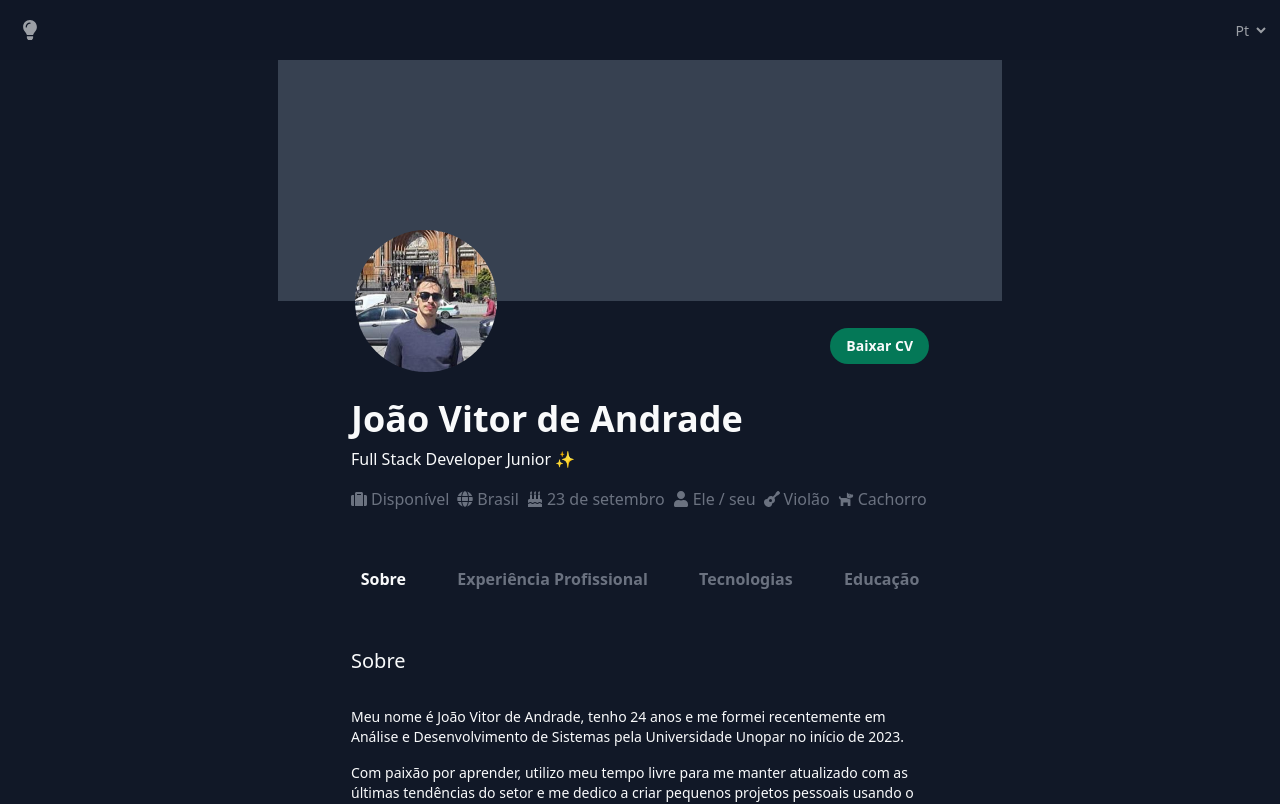
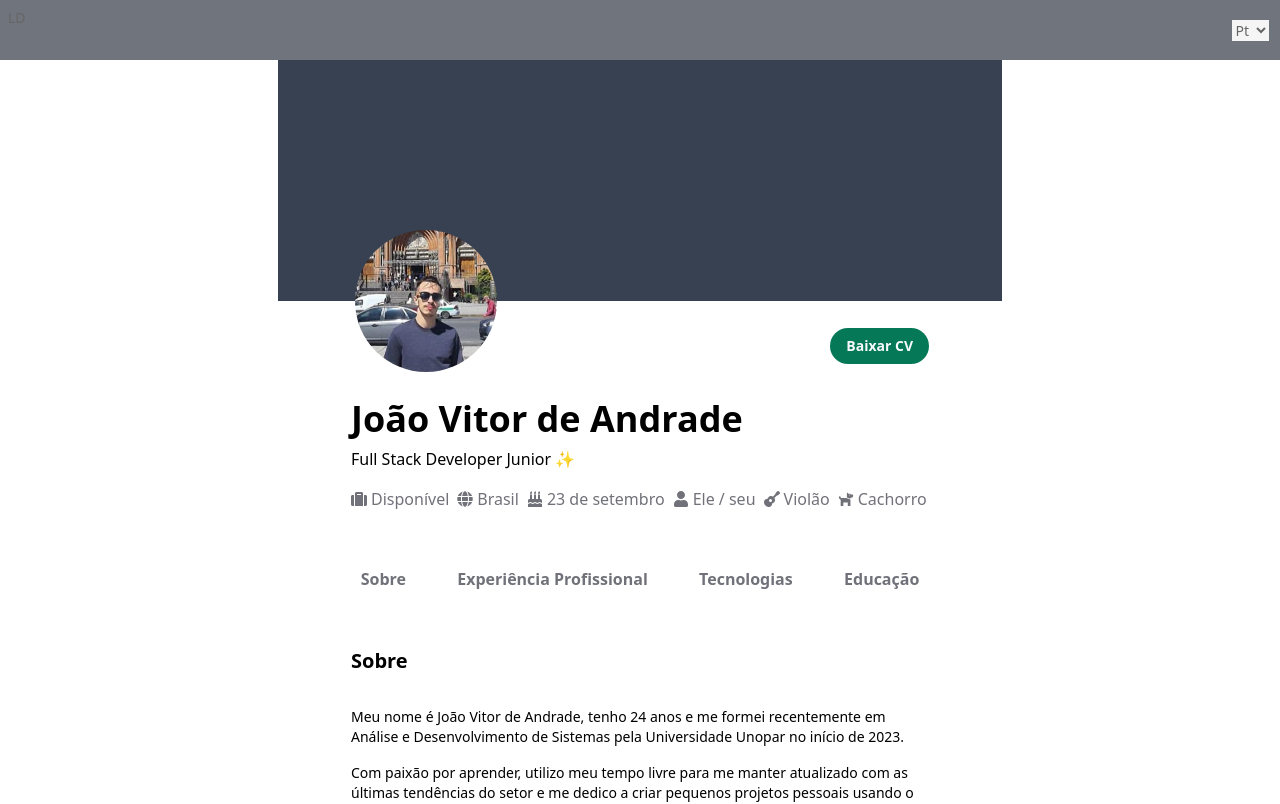
Before and after one commit to AndradeJaum/Portfolio, a Next.js app: page / in a window 1280 px wide. Shown: the top 804 px of the page. Built offline with nearby package versions, Linux system fonts and the light colour scheme.

Commit message:
feat:theme switcher

```diff
--- a/components/About.js
+++ b/components/About.js
@@ -5,7 +5,7 @@ const About = () => {
   return (
     <div className="w-[610px] max-w-full mx-auto px-4">
       <div className="grid gap-4">
-        <h2 className="text-xl mb-4">{t("about.title")}</h2>
+        <h2 className="text-xl font-bold mb-4">{t("about.title")}</h2>
         <p>{t("about.p1")}</p>
         <p>{t("about.p2")}</p>
       </div>
--- a/components/Education.js
+++ b/components/Education.js
@@ -5,7 +5,7 @@ const Education = () => {
   return (
     <div className="w-[610px] max-w-full mx-auto px-4">
       <div className="grid gap-4 mb-12">
-        <h2 className="text-xl mb-4">{t("education.title")}</h2>
+        <h2 className="text-xl font-bold mb-4">{t("education.title")}</h2>
         <div className="w-full flex justify-between mb-12">
           <div className="w-[30%]">
             <p>{t("education.university.date")}</p>
@@ -17,7 +17,7 @@ const Education = () => {
         </div>
       </div>
       <div className="grid gap-4 mb-12">
-        <h2 className="text-xl mb-4">{t("education.languages.title")}</h2>
+        <h2 className="text-xl font-bold mb-4">{t("education.languages.title")}</h2>
         <div className="w-full flex justify-between">
           <div className="w-[30%]">
             <p>{t("education.languages.pt.name")}</p>
--- a/components/Skills.js
+++ b/components/Skills.js
@@ -5,7 +5,7 @@ const Skills = () => {
   return (
     <div className="w-[610px] max-w-full mx-auto px-4">
       <div className="grid gap-4 mb-12">
-        <h2 className="text-xl mb-4">{t("skill.title")}</h2>
+        <h2 className="text-xl font-bold mb-4">{t("skill.title")}</h2>
         <div className="w-full flex text-center">
           <div className="w-full grid gap-2">
             <p>Javascript</p>
--- /dev/null
+++ b/components/ThemeSwitcher.js
@@ -0,0 +1,14 @@
+import { useTheme } from "next-themes";
+
+const ThemeSwitcher = () => {
+  const { theme, setTheme } = useTheme();
+
+  return (
+    <div>
+      <button onClick={() => setTheme("light")}>L</button>
+      <button onClick={() => setTheme("dark")}>D</button>
+    </div>
+  );
+};
+
+export default ThemeSwitcher;
--- a/package.json
+++ b/package.json
@@ -12,6 +12,7 @@
     "i18next": "^23.3.0",
     "next": "13.4.12",
     "next-seo": "^6.1.0",
+    "next-themes": "^0.2.1",
     "react": "18.2.0",
     "react-dom": "18.2.0",
     "react-i18next": "^13.0.2",
--- a/pages/_app.tsx
+++ b/pages/_app.tsx
@@ -1,12 +1,15 @@
 import "../styles/globals.css";
 import type { AppProps } from "next/app";
 import { I18nextProvider } from "react-i18next";
+import { ThemeProvider } from "next-themes";
 import i18n from "../i18n";
 
 function MyApp({ Component, pageProps }: AppProps) {
   return (
     <I18nextProvider i18n={i18n}>
-      <Component {...pageProps} />
+      <ThemeProvider attribute="class">
+        <Component {...pageProps} />
+      </ThemeProvider>
     </I18nextProvider>
   );
 }
--- a/pages/index.tsx
+++ b/pages/index.tsx
@@ -21,6 +21,7 @@ import About from "../components/About.js";
 import Work from "../components/Work.js";
 import Skills from "../components/Skills.js";
 import Education from "../components/Education.js";
+import ThemeSwitcher from "../components/ThemeSwitcher.js";
 
 const Home: NextPage = () => {
   const [activeSection, setActiveSection] = useState("about");
@@ -32,22 +33,17 @@ const Home: NextPage = () => {
   };
 
   return (
-    <div className="container min-h-screen max-w-full">
+    <div className="container min-h-screen max-w-full dark:bg-bgDark">
       <NextSeo
-      title={`${t("seo.title")}`}
-      description={`${t("seo.description")}`}
+        title={`${t("seo.title")}`}
+        description={`${t("seo.description")}`}
       />
-      <nav className="flex justify-between p-2 sticky top-0 left-0 z-10 bg-background opacity-60 backdrop:blur-3xl">
-        <form className="w-11 h-11 rounded-md flex items-center hover:bg-hover">
-          <button
-            name="Trade Theme"
-            className="hover:bg-background flex items-center gap-1 mx-auto"
-          >
-            <FaLightbulb size={20} />
-          </button>
-        </form>
-        <div className="w-11 h-11 rounded-md flex items-center hover:bg-background">
-          <div className="hover:bg-background flex items-center gap-1 mx-auto">
+      <nav className="flex justify-between p-2 sticky top-0 left-0 z-10 bg-bgDark opacity-60 backdrop:blur-3xl">
+        <div>
+          <ThemeSwitcher />
+        </div>
+        <div className="w-11 h-11 rounded-md flex items-center hover:bg-bgDark">
+          <div className="hover:bg-bgDark flex items-center gap-1 mx-auto">
             <LanguageSwitcher />
           </div>
         </div>
@@ -67,46 +63,46 @@ const Home: NextPage = () => {
               href="/download/cv.pdf"
               title="Download CV"
               download
-              className="border-transparent outline-transparent rounded-full flex gap-x-1 items-center text-Primary px-4 py-2 bg-contrast"
+              className="border-transparent outline-transparent rounded-full flex gap-x-1 items-center text-textDark px-4 py-2 bg-contrast"
             >
               <span className="font-bold">{t("download")}</span>
             </a>
           </div>
           <h1 className="font-bold text-4xl">João Vitor de Andrade</h1>
           <p className="mb-2 text-base">Full Stack Developer Junior ✨</p>
-          <span className="flex gap-x-2 items-center flex-wrap text-Secondary text-base">
-            <span className="flex items-center gap-1 hover:text-Primary">
+          <span className="flex gap-x-2 items-center flex-wrap text-textSecond font-medium text-base">
+            <span className="flex items-center gap-1 hover:text-textLight dark:hover:text-textDark">
               <FaSuitcase />
               <p className="whitespace-nowrap">{t("status")}</p>
             </span>
-            <span className="flex items-center gap-1 hover:text-Primary">
+            <span className="flex items-center gap-1 hover:text-textLight dark:hover:text-textDark">
               <FaGlobe />
               <p className="whitespace-nowrap">{t("country")}</p>
             </span>
-            <span className="flex items-center gap-1 hover:text-Primary">
+            <span className="flex items-center gap-1 hover:text-textLight dark:hover:text-textDark">
               <FaBirthdayCake />
               <p className="whitespace-nowrap">{t("birthday")}</p>
             </span>
-            <span className="flex items-center gap-1 hover:text-Primary">
+            <span className="flex items-center gap-1 hover:text-textLight dark:hover:text-textDark">
               <FaUser />
               <p className="whitespace-nowrap">{t("pronoun")}</p>
             </span>
-            <span className="flex items-center gap-1 hover:text-Primary">
+            <span className="flex items-center gap-1 hover:text-textLight dark:hover:text-textDark">
               <FaGuitar />
               <p className="whitespace-nowrap">{t("hobby")}</p>
             </span>
-            <span className="flex items-center gap-1 hover:text-Primary">
+            <span className="flex items-center gap-1 hover:text-textLight dark:hover:text-textDark">
               <FaDog />
               <p className="whitespace-nowrap">{t("pet")}</p>
             </span>
           </span>
         </div>
         <div className="w-[610px] max-w-full mx-auto my-12 text-base">
-          <div className="max-w-full grid grid-flow-col items-center text-Secondary whitespace-nowrap">
+          <div className="max-w-full grid grid-flow-col items-center text-textSecond whitespace-nowrap">
             <button
               name={`${t("about.title")}`}
-              className={`font-bold grid place-items-center w-full h-full hover:text-Primary ${
-                activeSection === "about" ? "text-Primary" : ""
+              className={`font-bold grid place-items-center w-full h-full hover:text-textLight dark:hover:text-textDark ${
+                activeSection === "about" ? "dark:text-textDark" : ""
               }`}
               onClick={() => handleSectionClick("about")}
             >
@@ -114,9 +110,9 @@ const Home: NextPage = () => {
             </button>
 
             <button
-            name={`${t("work.title")}`}
-              className={`font-bold grid place-items-center w-full h-full hover:text-Primary ${
-                activeSection === "work" ? "text-Primary" : ""
+              name={`${t("work.title")}`}
+              className={`font-bold grid place-items-center w-full h-full hover:text-textLight dark:hover:text-textDark ${
+                activeSection === "work" ? "dark:text-textDark" : ""
               }`}
               onClick={() => handleSectionClick("work")}
             >
@@ -124,9 +120,9 @@ const Home: NextPage = () => {
             </button>
 
             <button
-            name={`${t("skill.title")}`}
-              className={`font-bold grid place-items-center w-full h-full hover:text-Primary ${
-                activeSection === "skill" ? "text-Primary" : ""
+              name={`${t("skill.title")}`}
+              className={`font-bold grid place-items-center w-full h-full hover:text-textLight dark:hover:text-textDark ${
+                activeSection === "skill" ? "dark:text-textDark" : ""
               }`}
               onClick={() => handleSectionClick("skill")}
             >
@@ -134,9 +130,9 @@ const Home: NextPage = () => {
             </button>
 
             <button
-            name={`${t("education.title")}`}
-              className={`font-bold grid place-items-center w-full h-full hover:text-Primary ${
-                activeSection === "education" ? "text-Primary" : ""
+              name={`${t("education.title")}`}
+              className={`font-bold grid place-items-center w-full h-full hover:text-textLight dark:hover:text-textDark ${
+                activeSection === "education" ? "dark:text-textDark" : ""
               }`}
               onClick={() => handleSectionClick("education")}
             >
--- a/styles/globals.css
+++ b/styles/globals.css
@@ -3,7 +3,5 @@
 @tailwind utilities;
 
 body {
-  @apply bg-background;
-  @apply text-Primary;
   @apply text-sm;
 }
--- a/tailwind.config.js
+++ b/tailwind.config.js
@@ -1,16 +1,18 @@
 /** @type {import('tailwindcss').Config} */
 module.exports = {
+  darkMode: "class",
   content: [
     "./pages/**/*.{js,ts,jsx,tsx,mdx}",
     "./components/**/*.{js,ts,jsx,tsx,mdx}",
   ],
   theme: {
     colors: {
-      Primary: "#f9fafb",
-      Secondary: "#6b7280",
-      background: "#111827",
+      textDark: "#f9fafb",
+      textLight: "#030712",
+      textSecond: "#71717a",
+      bgDark: "#111827",
       hover: "#374151",
-      contrast: "#047857"
+      contrast: "#047857",
     },
     extend: {},
   },
```
Also changed, not shown: components/Work.js (+10 -10 lines), 2 other files (tests, documents, lock files or other folders).
